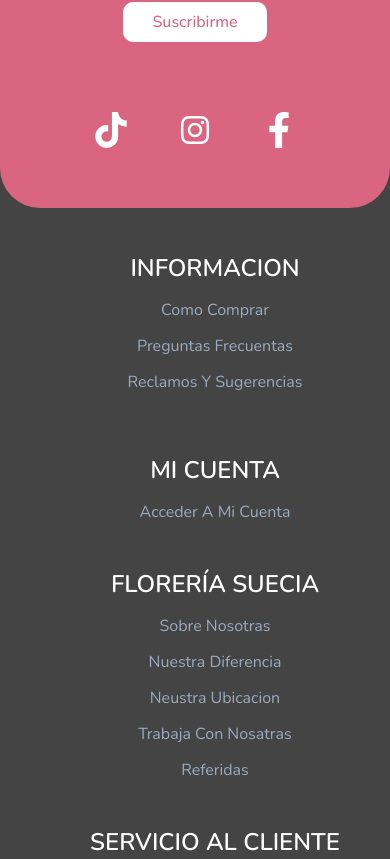
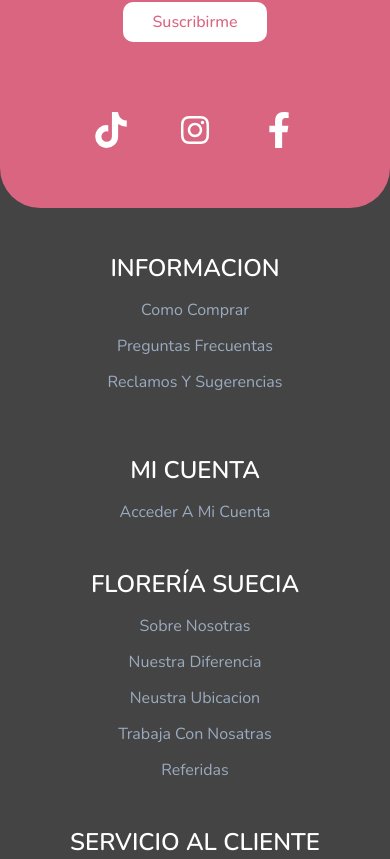
Before and after one commit to baxriddin0317/floreria, a Next.js app: page / in a window 390 px wide. Shown: the part 4459-5318 px from the top of the page. Built offline with nearby package versions, Linux system fonts and the light colour scheme; a web font is replaced by a local one.

Commit message:
footer update

```diff
--- a/components/Layouts/Footer.jsx
+++ b/components/Layouts/Footer.jsx
@@ -109,7 +109,7 @@
 
   return (
     <footer className='bg-dark-color pt-[316px] pb-10'>
-      <div className='max-w-7xl mx-auto mb-24 pl-10'>
+      <div className='max-w-7xl mx-auto mb-24 md:pl-10'>
         {footerLink && <ul className='grid grid-cols-1 md:grid-cols-2 lg:grid-cols-4 gap-8'>
           {footerLink.map((footerItem, i) => (
             <li className='flex flex-col text-center md:text-left' key={i} >
```
